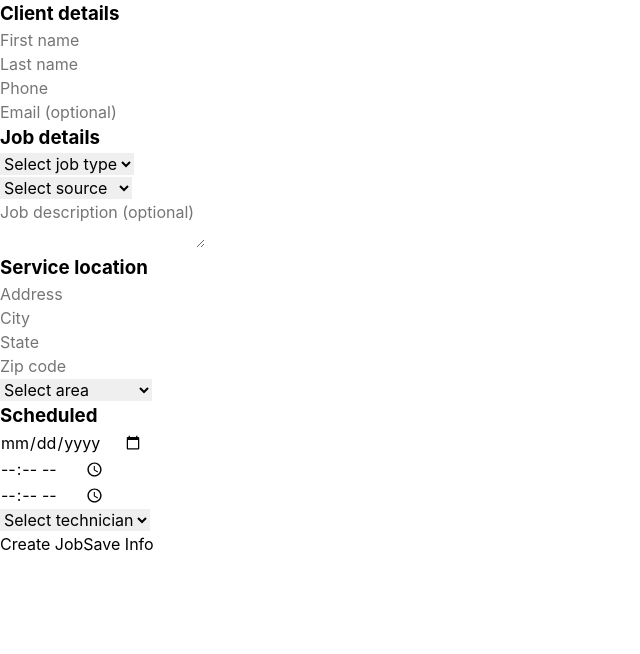
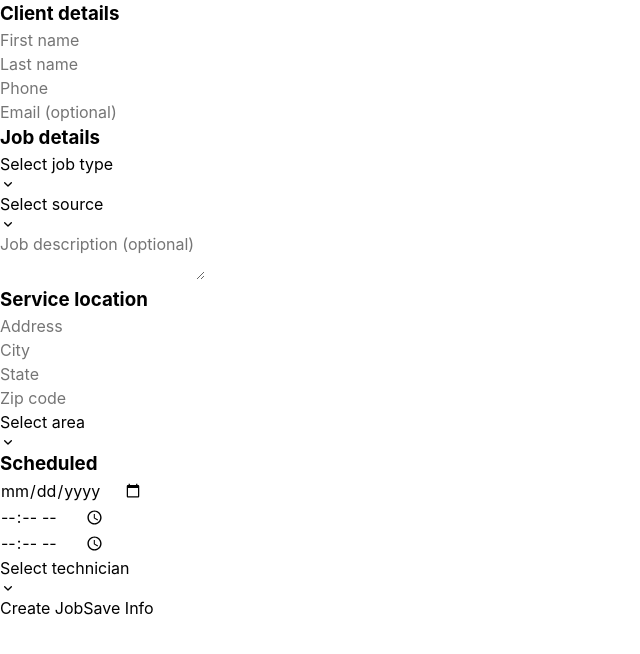
Before and after one commit to john3volta/pipedrive-iframe-integration, a Vue app: page / in a window 1280 px wide. Shown: the top 654 px of the page, without its empty margins (0-640 px from the left). Built offline with nearby package versions, Linux system fonts and the light colour scheme.

Commit message:
feat: implement custom dropdown

```diff
--- a/src/components/FormInput.vue
+++ b/src/components/FormInput.vue
@@ -12,7 +12,7 @@
   />
   <input
     v-else
-    class="form-field__input"
+    :class="['form-field__input', type === 'date' ? 'form-field__date' : '', type === 'time' ? 'form-field__time' : '']"
     :id="name"
     :name="name"
     :type="type"
--- a/src/components/FormSelect.vue
+++ b/src/components/FormSelect.vue
@@ -1,24 +1,36 @@
 <template>
-  <select
-    class="form-field__input"
-    :id="name"
-    :name="name"
-    :value="modelValue"
-    @change="$emit('update:modelValue', ($event.target as HTMLSelectElement).value)"
-    :required="required"
-  >
-    <option value="">{{ placeholder || 'Select option' }}</option>
-    <option
-      v-for="option in options"
-      :key="option.value"
-      :value="option.value"
-    >
-      {{ option.label }}
-    </option>
-  </select>
+  <div class="form-field__input form-field__select" :class="{ 'form-field__select--open': isOpen, 'form-field__select--disabled': props.disabled }" @click="!props.disabled && toggleDropdown()">
+          <button
+        type="button"
+        class="select__button"
+        @blur="handleBlur"
+      >
+        <span class="select__value">
+          {{ selectedLabel || placeholder || 'Select option' }}
+        </span>
+        <svg class="select__arrow" viewBox="0 0 24 24" width="16" height="16">
+          <path d="M7 10l5 5 5-5" fill="none" stroke="currentColor" stroke-width="2" stroke-linecap="round" stroke-linejoin="round"/>
+        </svg>
+      </button>
+
+      <div v-if="isOpen" class="select__dropdown">
+        <ul class="select__list">
+          <li
+            v-for="option in options"
+            :key="option.value"
+            class="select__option"
+            @click="selectOption(option)"
+          >
+            {{ option.label }}
+          </li>
+        </ul>
+      </div>
+  </div>
 </template>
 
 <script setup lang="ts">
+import { ref, computed } from 'vue'
+
 interface Option {
   value: string
   label: string
@@ -30,10 +42,56 @@ interface Props {
   options: Option[]
   required?: boolean
   placeholder?: string
+  disabled?: boolean
 }
 
-defineProps<Props>()
-defineEmits<{
+const props = defineProps<Props>()
+const emit = defineEmits<{
   'update:modelValue': [value: string]
 }>()
+
+const isOpen = ref(false)
+
+window.addEventListener('closeAllDropdowns', () => {
+  if (isOpen.value) {
+    isOpen.value = false
+    document.removeEventListener('click', handleClickOutside)
+  }
+})
+
+const selectedLabel = computed(() => {
+  const selectedOption = props.options.find(option => option.value === props.modelValue)
+  return selectedOption?.label
+})
+
+const handleBlur = () => {
+  setTimeout(() => {
+    isOpen.value = false
+  }, 150)
+}
+
+const handleClickOutside = (event: Event) => {
+  const target = event.target as HTMLElement
+  if (!target.closest('.form-field__select')) {
+    isOpen.value = false
+  }
+}
+
+const toggleDropdown = () => {
+  if (!isOpen.value) {
+    window.dispatchEvent(new CustomEvent('closeAllDropdowns'))
+
+    document.addEventListener('click', handleClickOutside)
+  } else {
+    document.removeEventListener('click', handleClickOutside)
+  }
+
+  isOpen.value = !isOpen.value
+}
+
+const selectOption = (option: Option) => {
+  emit('update:modelValue', option.value)
+  isOpen.value = false
+  document.removeEventListener('click', handleClickOutside)
+}
 </script>
--- a/src/components/Scheduled.vue
+++ b/src/components/Scheduled.vue
@@ -12,7 +12,14 @@
       </FormField>
     </div>
     <FormField>
-      <FormSelect v-model="selectedTechnician" name="technician" :options="availableTechnicians" placeholder="Select technician" required />
+      <FormSelect
+        v-model="selectedTechnician"
+        name="technician"
+        :options="availableTechnicians"
+        placeholder="Select technician"
+        :disabled="!props.jobType"
+        required
+      />
     </FormField>
   </FormSection>
 </template>
```
